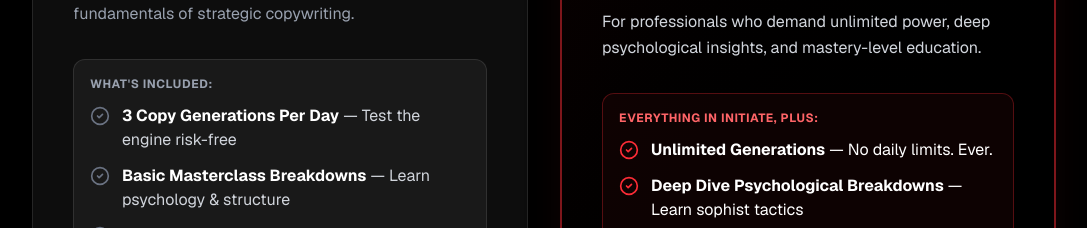
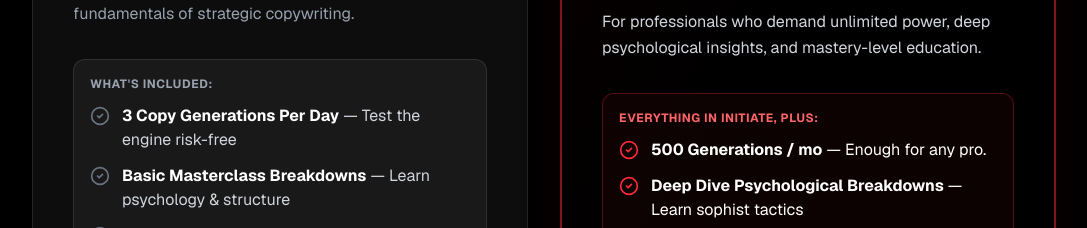
Before and after one commit to samw425/verblynx, a Next.js app: page / in a window 1280 px wide. Shown: the part 7320-7548 px from the top of the page, without its empty margins (96-1183 px from the left). Built offline with nearby package versions, Linux system fonts and the light colour scheme.

Commit message:
Fix: Cap Elite plan at 500 generations/mo

```diff
--- a/app/dashboard/settings/page.tsx
+++ b/app/dashboard/settings/page.tsx
@@ -81,7 +81,7 @@ export default function SettingsPage() {
                                         <div className="font-bold text-white flex items-center gap-2">
                                             Pro Plan <span className="text-xs bg-red-600 text-white px-2 py-0.5 rounded-full">RECOMMENDED</span>
                                         </div>
-                                        <div className="text-sm text-gray-400">Unlimited generations, priority support</div>
+                                        <div className="text-sm text-gray-400">500 generations/mo, priority support</div>
                                     </div>
                                     <form action="/api/stripe/checkout" method="POST">
                                         <Button className="bg-red-600 hover:bg-red-700 text-white shadow-[0_0_15px_-3px_rgba(220,38,38,0.5)]">Upgrade - $19/mo</Button>
--- a/app/page.tsx
+++ b/app/page.tsx
@@ -623,7 +623,7 @@ export default function LandingPage() {
                 <ul className="space-y-3">
                   <li className="flex items-start gap-3 text-white">
                     <CheckCircle2 className="h-5 w-5 text-red-500 shrink-0 mt-0.5" />
-                    <span><strong>Unlimited Generations</strong> — No daily limits. Ever.</span>
+                    <span><strong>500 Generations / mo</strong> — Enough for any pro.</span>
                   </li>
                   <li className="flex items-start gap-3 text-white">
                     <CheckCircle2 className="h-5 w-5 text-red-500 shrink-0 mt-0.5" />
--- a/app/pricing/page.tsx
+++ b/app/pricing/page.tsx
@@ -40,7 +40,7 @@ export default function PricingPage() {
                             <ul className="space-y-3">
                                 <li className="flex items-start gap-3 text-white">
                                     <CheckCircle2 className="h-5 w-5 text-red-500 shrink-0 mt-0.5" />
-                                    <span><strong>Unlimited Generations</strong> — No daily caps. Ever.</span>
+                                    <span><strong>500 Generations / mo</strong> — Enough for any pro.</span>
                                 </li>
                                 <li className="flex items-start gap-3 text-white">
                                     <CheckCircle2 className="h-5 w-5 text-red-500 shrink-0 mt-0.5" />
```
